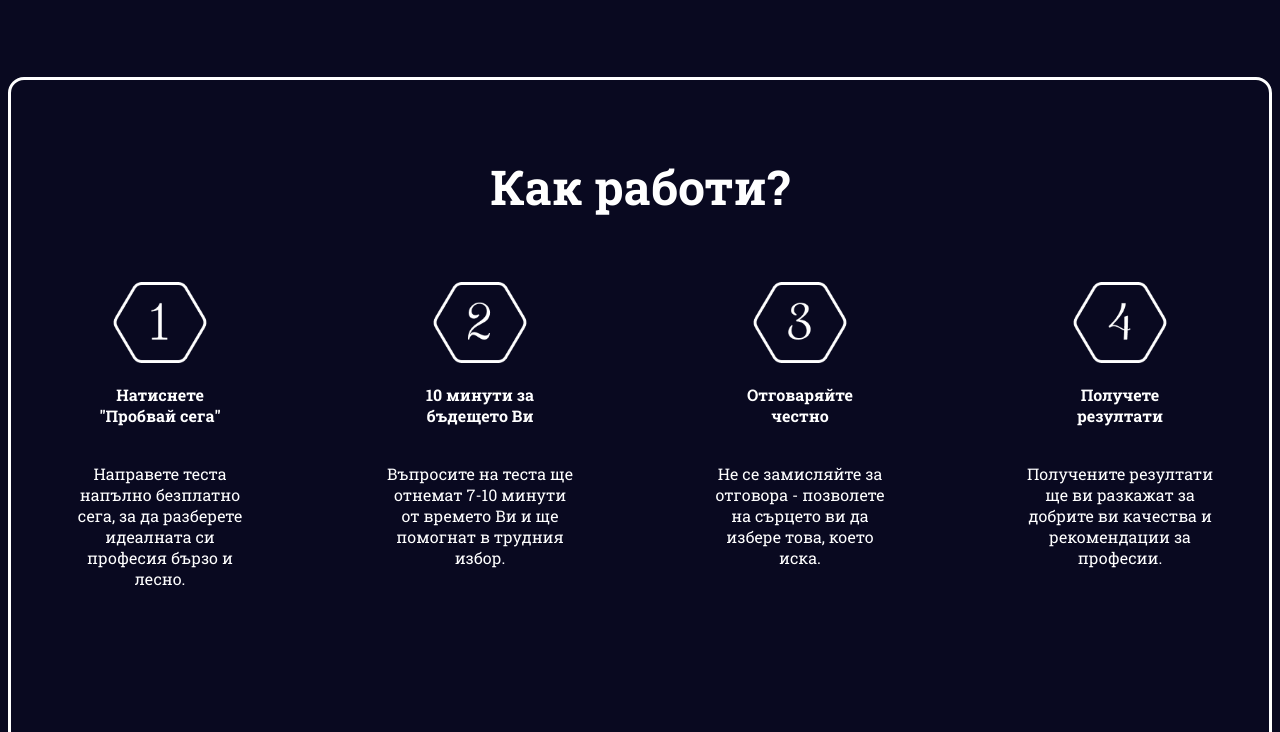
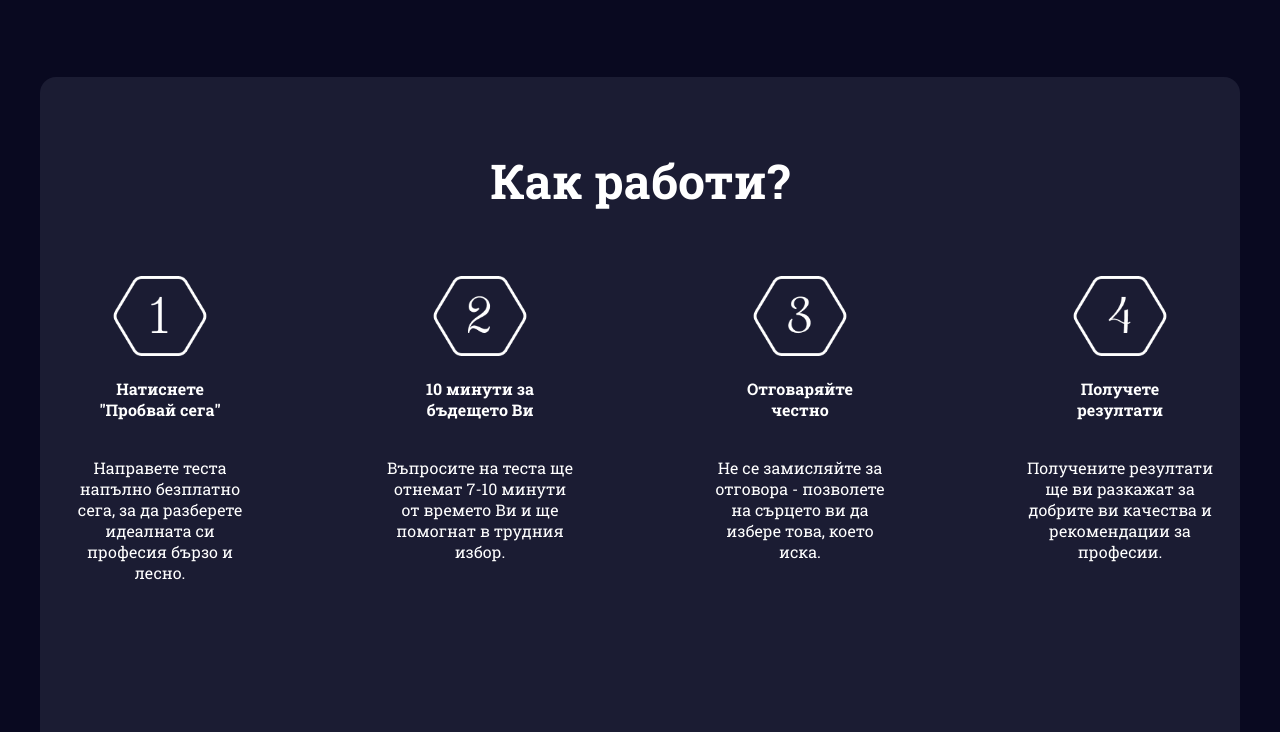
Before and after one commit to Svetoslav47/POFAT, a plain HTML site: page FrontEnd/MainPage/index.html in a window 1280 px wide. Shown: the part 1080-1812 px from the top of the page. Drawn offline with Linux system fonts and the light colour scheme; files whose address does not match are found by name.

Commit message:
menu_changes

```diff
--- a/FrontEnd/MainPage/index.html
+++ b/FrontEnd/MainPage/index.html
@@ -35,7 +35,7 @@
         </div>
     </div>
 
-    <div class="center column window">
+    <div class="center column window num_menu">
         <h2 class="heading">Как работи?</h2>
         <div class="cards">
             <div class="inline card center">
--- a/FrontEnd/MainPage/styles.css
+++ b/FrontEnd/MainPage/styles.css
@@ -29,6 +29,14 @@
 }
 .cards{
     display: flex;
+}
+
+.num_menu{
+    background-color: #1b1c33;
+    width: 95% !important;
+    border: none !important;
+    margin-left: auto;
+    margin-right: auto;
 }
 .card{
     height: fit-content;
```
